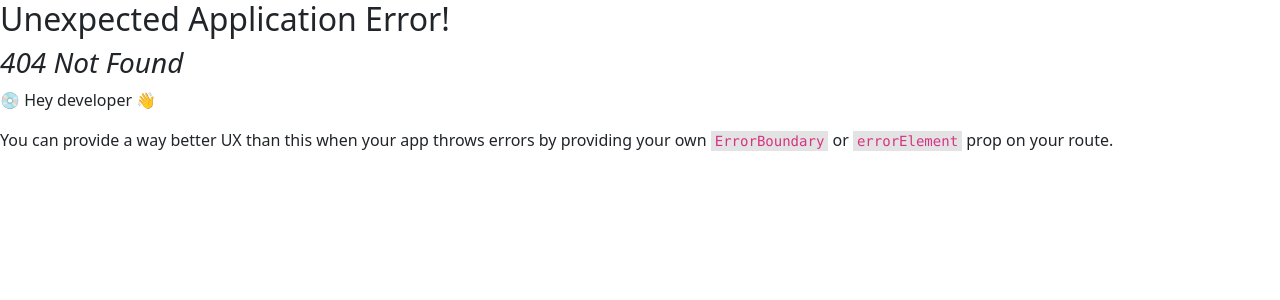
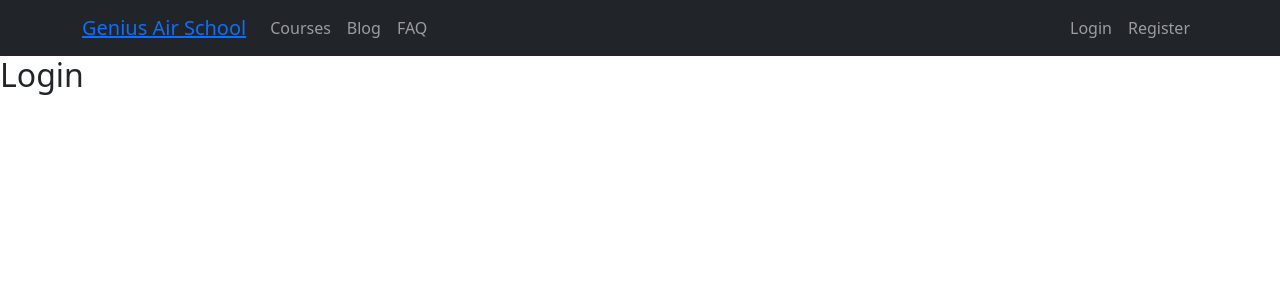
Before and after one commit to Amit7366/genius-air-client, a React (Create React App) app: page /login in a window 1280 px wide. Before the commit this address had no page. Shown: the top 300 px of the page. Built offline with nearby package versions, Linux system fonts and the light colour scheme; no server answers.

Commit message:
go to checkout page with id and show details

```diff
--- a/src/Routes/Routes.js
+++ b/src/Routes/Routes.js
@@ -2,9 +2,12 @@ import { createBrowserRouter } from "react-router-dom";
 import Custom from "../layouts/Custom";
 import Main from "../layouts/Main";
 import Blog from "../pages/Blog/Blog";
+import Checkout from "../pages/Checkout/Checkout";
 import Courses from "../pages/Courses/Courses";
 import Faq from "../pages/Faq/Faq";
 import Home from "../pages/Home/Home";
+import Login from "../pages/Login/Login";
+import Register from "../pages/Register/Register";
 import Details from "../pages/Shared/Details/Details";
 import Topic from "../pages/Shared/Topic/Topic";
 
@@ -28,6 +31,11 @@ export const router = createBrowserRouter([
                 path:'/courses/topics/:id',
                 loader: ({params}) => fetch(`http://localhost:5000/topics/${params.id}`),
                 element:<Details></Details>
+            },
+            {
+                path:'/courses/checkout/:id',
+                loader: ({params}) => fetch(`http://localhost:5000/topics/${params.id}`),
+                element: <Checkout></Checkout>
             }
         ]
     },
@@ -46,6 +54,14 @@ export const router = createBrowserRouter([
             {
                 path:'/faq',
                 element:<Faq></Faq>
+            },
+            {
+                path: '/login',
+                element: <Login></Login>
+            },
+            {
+                path: '/register',
+                element: <Register></Register>
             }
         ]
     }
--- a/src/layouts/Main.js
+++ b/src/layouts/Main.js
@@ -9,7 +9,7 @@ const Main = () => {
         <div>
             <Header></Header>
             <Container>
-                <Row>
+                <Row className='py-4'>
                     <Col lg='4' className='d-none d-lg-block'>
                         <Sidebar></Sidebar>
                     </Col>
--- /dev/null
+++ b/src/pages/Checkout/Checkout.js
@@ -0,0 +1,31 @@
+import React from 'react';
+import { Col, Row } from 'react-bootstrap';
+import { useLoaderData } from 'react-router-dom';
+import Badge from 'react-bootstrap/Badge';
+import { FaDonate,FaStar } from "react-icons/fa";
+
+const Checkout = () => {
+    const allDetails = useLoaderData();
+    const {id,title,image,details,rating,price,ratings,bullet} = allDetails;
+    return (
+        <div className='card'>
+            <Row>
+                <Col lg='4'>
+                    <img src={image} alt="" className='w-100'/>
+                </Col>
+                <Col lg='8'>
+                    <h3>{title}</h3>
+                    <div>
+                        <span className='bg-success text-white px-2 py-1 rounded align-align-items-center'> <FaDonate></FaDonate> {price} </span>
+                        <span className='bg-warning text-white px-2 py-1 rounded ms-3'> <FaStar></FaStar> {ratings} </span>
+                    </div>
+                    <p>
+                        {details.slice(0,100)}
+                    </p>
+                </Col>
+            </Row>
+        </div>
+    );
+};
+
+export default Checkout;
--- /dev/null
+++ b/src/pages/Login/Login.js
@@ -0,0 +1,11 @@
+import React from 'react';
+
+const Login = () => {
+    return (
+        <div>
+            <h2>Login</h2>
+        </div>
+    );
+};
+
+export default Login;
--- /dev/null
+++ b/src/pages/Register/Register.js
@@ -0,0 +1,11 @@
+import React from 'react';
+
+const Register = () => {
+    return (
+        <div>
+            <h2>Register</h2>
+        </div>
+    );
+};
+
+export default Register;
--- a/src/pages/Shared/Details/Details.css
+++ b/src/pages/Shared/Details/Details.css
@@ -1,3 +1,4 @@
 .banner-image{
-    height: 300px;
+    height: 300px ;
+    object-fit: cover;
 }
--- a/src/pages/Shared/Details/Details.js
+++ b/src/pages/Shared/Details/Details.js
@@ -1,12 +1,12 @@
 import React from "react";
 import Button from "react-bootstrap/Button";
 import Card from "react-bootstrap/Card";
-import { useLoaderData } from "react-router-dom";
+import { Link, useLoaderData } from "react-router-dom";
+import './Details.css';
 
 const Details = () => {
   const topicDetails = useLoaderData();
-  const {id,title,image,details,rating,price,ratings} = topicDetails;
-  console.log(details);
+  const {id,title,image,details,rating,price,ratings,bullet} = topicDetails;
   return (
     <Card >
       <Card.Header>Featured</Card.Header>
@@ -16,7 +16,13 @@ const Details = () => {
         <Card.Text>
           {details}
         </Card.Text>
-        <Button variant="primary">Get Premium Access</Button>
+        <ul>
+          {
+            bullet.map((bullet,idx) => <li key={idx}>{bullet}</li>)
+          }
+
+        </ul>
+        <Link className="btn btn-outline-success" to={`/courses/checkout/${id}`}>Get Premium Access</Link>
       </Card.Body>
 
     </Card>
--- a/src/pages/Shared/Header/Header.js
+++ b/src/pages/Shared/Header/Header.js
@@ -4,6 +4,7 @@ import Nav from "react-bootstrap/Nav";
 import Navbar from "react-bootstrap/Navbar";
 import NavDropdown from "react-bootstrap/NavDropdown";
 import { Link } from "react-router-dom";
+import Sidebar from "../Sidebar/Sidebar";
 
 const Header = () => {
   return (
@@ -24,13 +25,18 @@ const Header = () => {
             </Link>
           </Nav>
           <Nav>
-            <Link to="#" className="nav-link">
-              More deets
+
+            <Link to="/login" className="nav-link">
+              Login
             </Link>
-            <Link to="#memes" className="nav-link">
-              Dank memes
+            <Link to="/register" className="nav-link">
+              Register
             </Link>
           </Nav>
+          <div className="d-lg-none d-block">
+          <Sidebar></Sidebar>
+          </div>
+
         </Navbar.Collapse>
       </Container>
     </Navbar>
```
